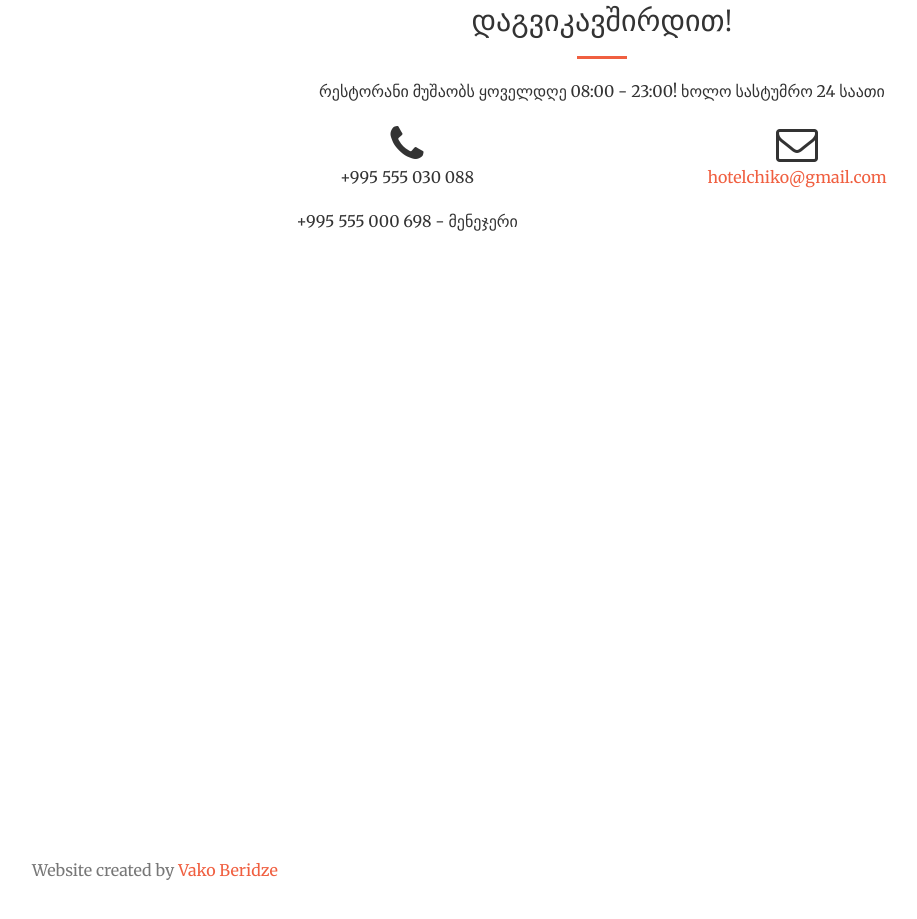
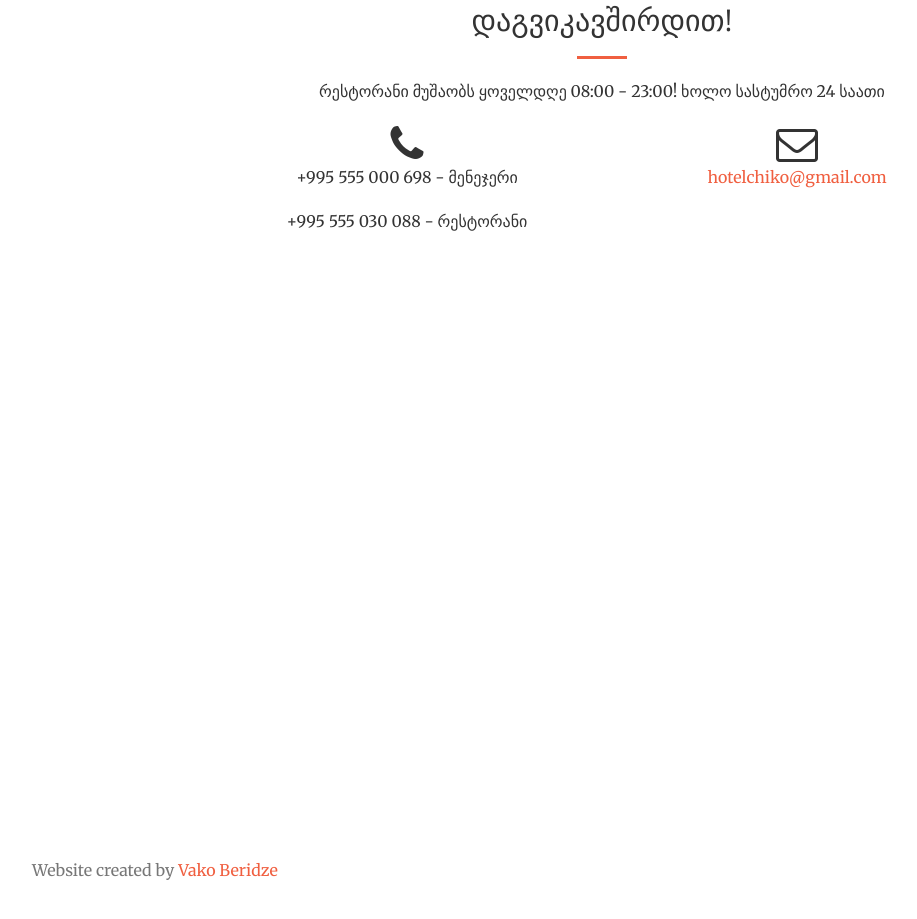
Before and after one commit to vakoBeridze/chiko, a plain HTML site: page index.html in a window 1280 px wide. Shown: the part 3032-3951 px from the top of the page, without its empty margins (38-955 px from the left). Drawn offline with nearby package versions, Linux system fonts and the light colour scheme; some packages are replaced by stand-ins of ours; grey boxes are pictures that could not be loaded; files whose address does not match are found by name.

Commit message:
changed contact info

```diff
--- a/index.html
+++ b/index.html
@@ -334,8 +334,8 @@
             <div class="col-lg-4 col-lg-offset-2 text-center">
                 <i class="fa fa-phone fa-3x wow bounceIn"></i>
 
-                <p>+995 555 030 088 </p>
                 <p>+995 555 000 698  - მენეჯერი </p>
+                <p>+995 555 030 088  - რესტორანი</p>
             </div>
             <div class="col-lg-4 text-center">
                 <i class="fa fa-envelope-o fa-3x wow bounceIn" data-wow-delay=".1s"></i>
```
